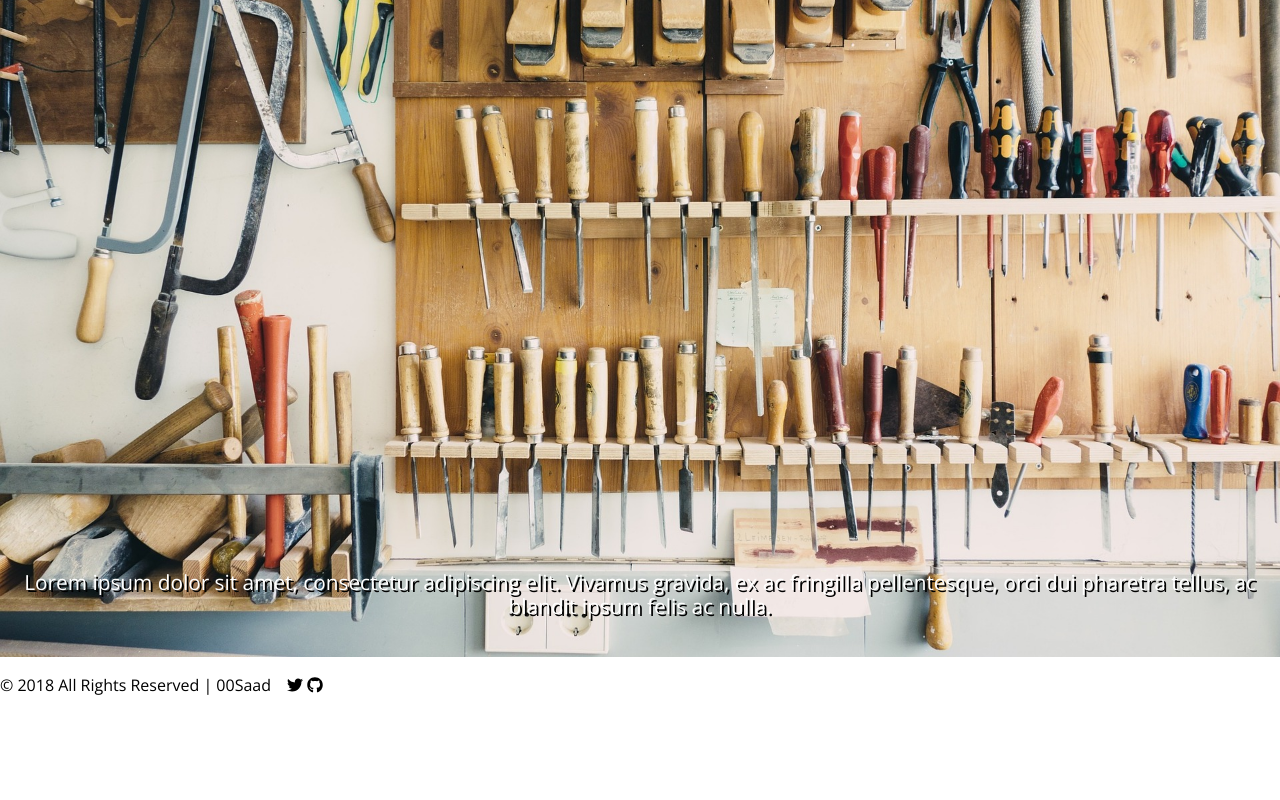
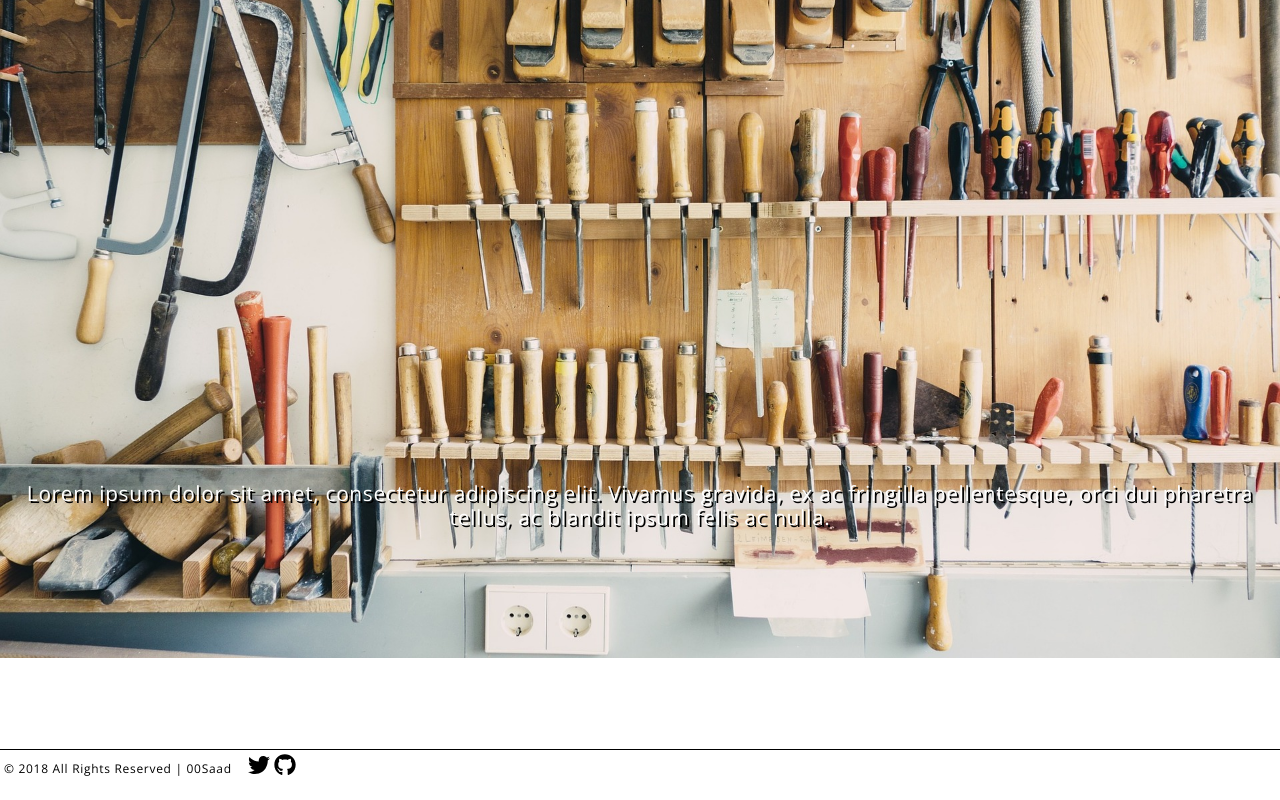
Before and after one commit to 00SaadChaudhry/react-portfolio, a React (Create React App) app: page / in a window 1280 px wide. Shown: the part 249-1049 px from the top of the page. Before the commit the page ends 959 px from the top, so only its background shows below. Built offline with nearby package versions, Linux system fonts and the light colour scheme.

Commit message:
Footer stuck to bottom

```diff
--- a/src/scss/App.scss
+++ b/src/scss/App.scss
@@ -5,6 +5,10 @@
 
 
 // General Styling
+* {
+  letter-spacing: 0.7px;
+}
+
 ul {
   padding-left: 0;
 }
@@ -25,14 +29,38 @@ a {
   color: #000;
 }
 
+
 p, a {
   font-family: 'Open Sans', sans-serif;
+}
+
+html, body {
+  height: 100%;
+}
+
+
+//keep footer on bottom
+#root {
+  min-height: 100%;
+  position: relative;
+}
+
+.Home, .AboutMe, .Skills, .Development, .Contact {
+  padding-bottom: 50px;
+}
+
+.Foot {
+  position: absolute;
+  bottom: 0;
+  width: 100%;
+  height: 50px;
 }
 
 
 //top of page and navigation
 .Head {
 
+  border-bottom: 1px solid black;
 
   .Logo {
     display: inline-block;
@@ -71,12 +99,11 @@ p, a {
 
 //Homepage
 .Home {
-    position: relative;
-    margin-top: 10px;
+  margin-top: 10px;
 
   p {
-    position: absolute;
-    bottom: 20px;
+    position: relative;
+    bottom: 200px;
     color: #fff;
     text-shadow: 2px 2px #000;
     font-size: 1.3em;
@@ -102,6 +129,7 @@ p, a {
   .Skill {
 
     text-align: center;
+
     .icon {
       font-size: 2em;
     }
@@ -151,15 +179,21 @@ p, a {
 //Foot
 .Foot {
 
+  border-top: 1px solid black;
+
   p {
     display: inline-block;
+    font-size: 12px;
+    margin-left: 4px;
   }
 
   .SocialMedia {
     display: inline-block;
+    margin-left: 16px;
+    font-size: 22px;
 
     ul {
-      margin-left: 16px;
+      margin: 0;
 
       li {
         display: inline;
```
